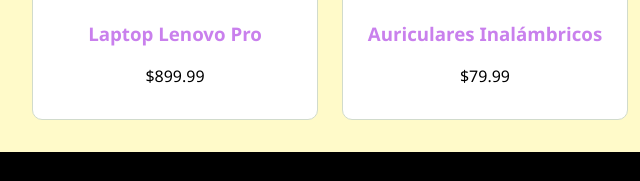
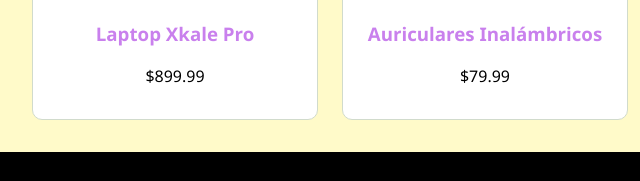
Before and after one commit to MateoSalvadorHT/paginasXkale, a plain HTML site: page shopxkale.html in a window 1280 px wide. Shown: the part 596-777 px from the top of the page, 0-640 px from the left. Drawn offline with Linux system fonts and the light colour scheme.

```diff
--- a/shopxkale.html
+++ b/shopxkale.html
@@ -144,7 +144,7 @@
     <div class="producto">
       <a href="Laptop.html">
         <img src="https://m.media-amazon.com/images/I/71rRsk2qSnL._AC_SY300_SX300_QL70_FMwebp_.jpg" alt="Laptop Xkale Pro">
-        <h3>Laptop Lenovo Pro</h3>
+        <h3>Laptop Xkale Pro</h3>
         <p>$899.99</p>
       </a>
     </div>
```
